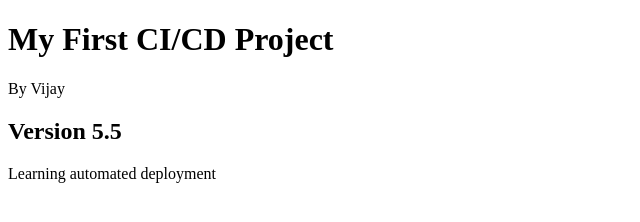
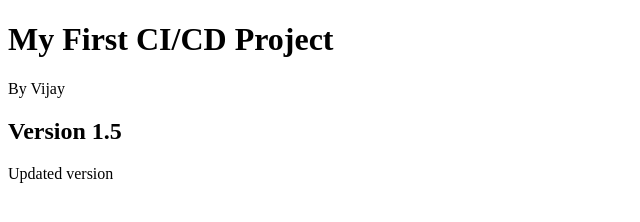
Before and after one commit to Vijay060902/cicd-practice, a plain HTML site: page index.html in a window 1280 px wide. Shown: the whole page, without its empty margins (0-640 px from the left). Drawn offline with Linux system fonts and the light colour scheme.

Commit message:
second Update

```diff
--- a/index.html
+++ b/index.html
@@ -6,7 +6,7 @@
 <body>
     <h1>My First CI/CD Project</h1>
     <p> By Vijay</p>
-    <h2>Version 5.5</h2>
-    <p>Learning automated deployment</p>
+    <h2>Version 1.5</h2>
+    <p>Updated version</p>
 </body>
 </html>
```
